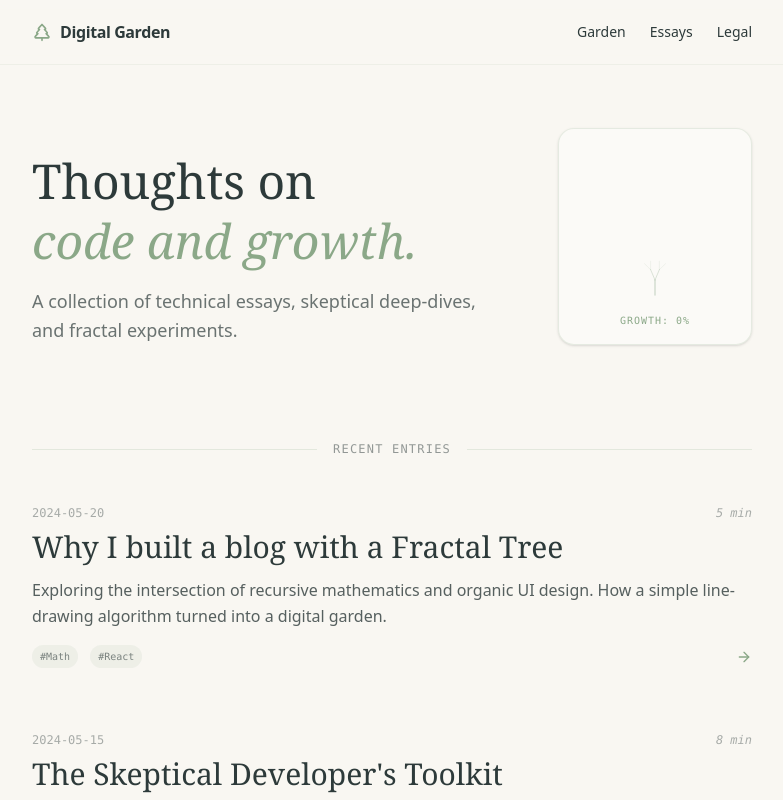
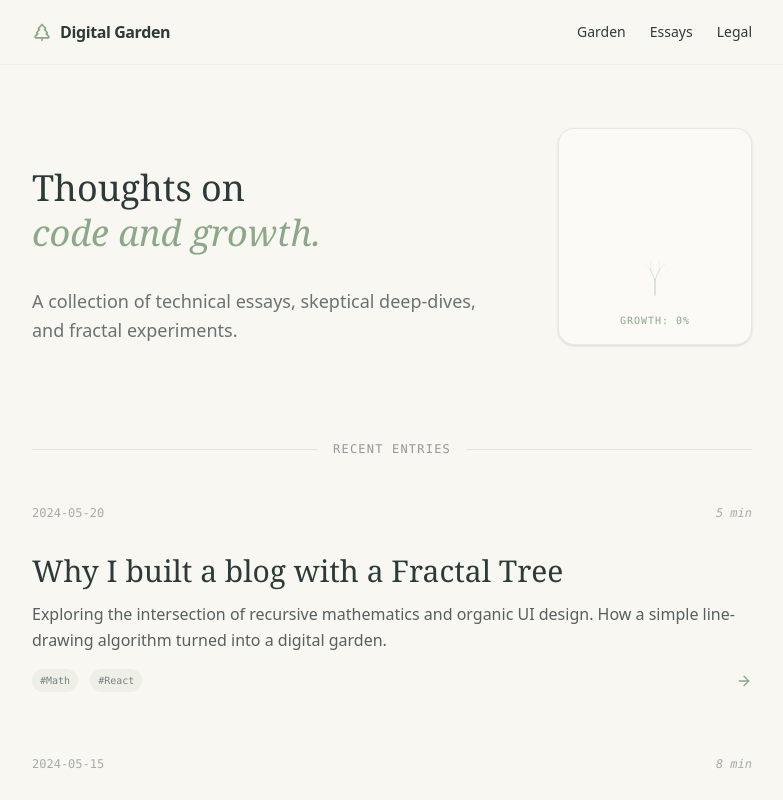
Before and after one commit to Paraaa/Website, a React (Vite) app: page / in a window 1280 px wide. Shown: the top 800 px of the page, without its empty margins (248-1031 px from the left). Built offline with nearby package versions, Linux system fonts and the light colour scheme.

Commit message:
Extracting styling

```diff
--- a/src/components/BlogPost.jsx
+++ b/src/components/BlogPost.jsx
@@ -1,29 +1,22 @@
+import "../styles/BlogPost.css";
 import { ArrowRight } from "lucide-react";
 
 export default function BlogPost({ post }) {
   return (
     <article className="group cursor-pointer">
-      <div className="flex justify-between items-baseline mb-2 text-xs font-mono opacity-40">
+      <div className="blog-container">
         <span>{post.date}</span>
         <span className="italic">{post.readingTime}</span>
       </div>
-      <h2 className="text-3xl font-serif font-medium group-hover:text-[#8BA888] transition-colors mb-3">
-        {post.title}
-      </h2>
-      <p className="text-[#2D3A3A]/80 leading-relaxed mb-4">{post.excerpt}</p>
+      <h2 className="blog-title">{post.title}</h2>
+      <p className="blog-excerpt">{post.excerpt}</p>
       <div className="flex items-center gap-3">
         {post.tags.map((tag) => (
-          <span
-            key={tag}
-            className="text-[10px] px-2 py-1 bg-[#8BA888]/10 text-[#2D3A3A]/60 rounded-full font-mono"
-          >
+          <span key={tag} className="blog-tag">
             #{tag}
           </span>
         ))}
-        <ArrowRight
-          size={16}
-          className="ml-auto text-[#8BA888] transform translate-x-0 group-hover:translate-x-1 transition-transform"
-        />
+        <ArrowRight size={16} className="blog-arrow" />
       </div>
     </article>
   );
--- a/src/index.css
+++ b/src/index.css
@@ -1,2 +1,10 @@
 @import "tailwindcss";
 @plugin "daisyui";
+
+h1 {
+  @apply text-4xl font-serif font-medium mb-8;
+}
+
+h2 {
+  @apply text-2xl font-serif font-medium mt-8 mb-4;
+}
--- a/src/pages/Impressum.jsx
+++ b/src/pages/Impressum.jsx
@@ -16,13 +16,12 @@ export default function Impressum() {
           <ArrowLeft size={16} />
           Back to Garden
         </Link>
-        {/* TODO: Check this and format this. Example: https://danielsieger.com/imprint */}
+
         <article className="prose prose-slate max-w-none">
-          <h1 className="text-4xl font-serif font-medium mb-8">Impressum</h1>
+          <h1>Impressum</h1>
 
           <div className="space-y-6 text-[#2D3A3A]/80 leading-relaxed">
             <section>
-              <h1>Impressum</h1>
               <p>
                 Andrej Schwanke
                 <br />
@@ -30,13 +29,16 @@ export default function Impressum() {
                 <br />
                 79189 Bad Krozingen
               </p>
-              <h2>Kontakt</h2>
+
+              <h2 className="text font-serif font-medium">Kontakt</h2>
               <p>
                 Telefon: +49 1575 4166764
                 <br />
-                E-Mail: andrejschwanke19@gmail.com
+                E-Mail: andrejschwanke19 [at] gmail.com
               </p>
-              <h2>Redaktionell verantwortlich</h2>
+              <h2 className="text font-serif font-medium">
+                Redaktionell verantwortlich
+              </h2>
               <p>
                 Andrej Schwanke
                 <br />
@@ -47,9 +49,8 @@ export default function Impressum() {
             </section>
           </div>
         </article>
+        <Footer />
       </main>
-
-      <Footer />
     </div>
   );
 }
--- /dev/null
+++ b/src/styles/BlogPost.css
@@ -0,0 +1,22 @@
+@import "tailwindcss";
+@plugin "daisyui";
+
+.blog-container {
+  @apply flex justify-between items-baseline mb-2 text-xs font-mono opacity-40;
+}
+
+.blog-title {
+  @apply text-3xl font-serif font-medium group-hover:text-[#8BA888] transition-colors mb-3;
+}
+
+.blog-excerpt {
+  @apply text-[#2D3A3A]/80 leading-relaxed mb-4;
+}
+
+.blog-tag {
+  @apply text-[10px] px-2 py-1 bg-[#8BA888]/10 text-[#2D3A3A]/60 rounded-full font-mono;
+}
+
+.blog-arrow {
+  @apply ml-auto text-[#8BA888] transform translate-x-0 group-hover:translate-x-1 transition-transform;
+}
```
